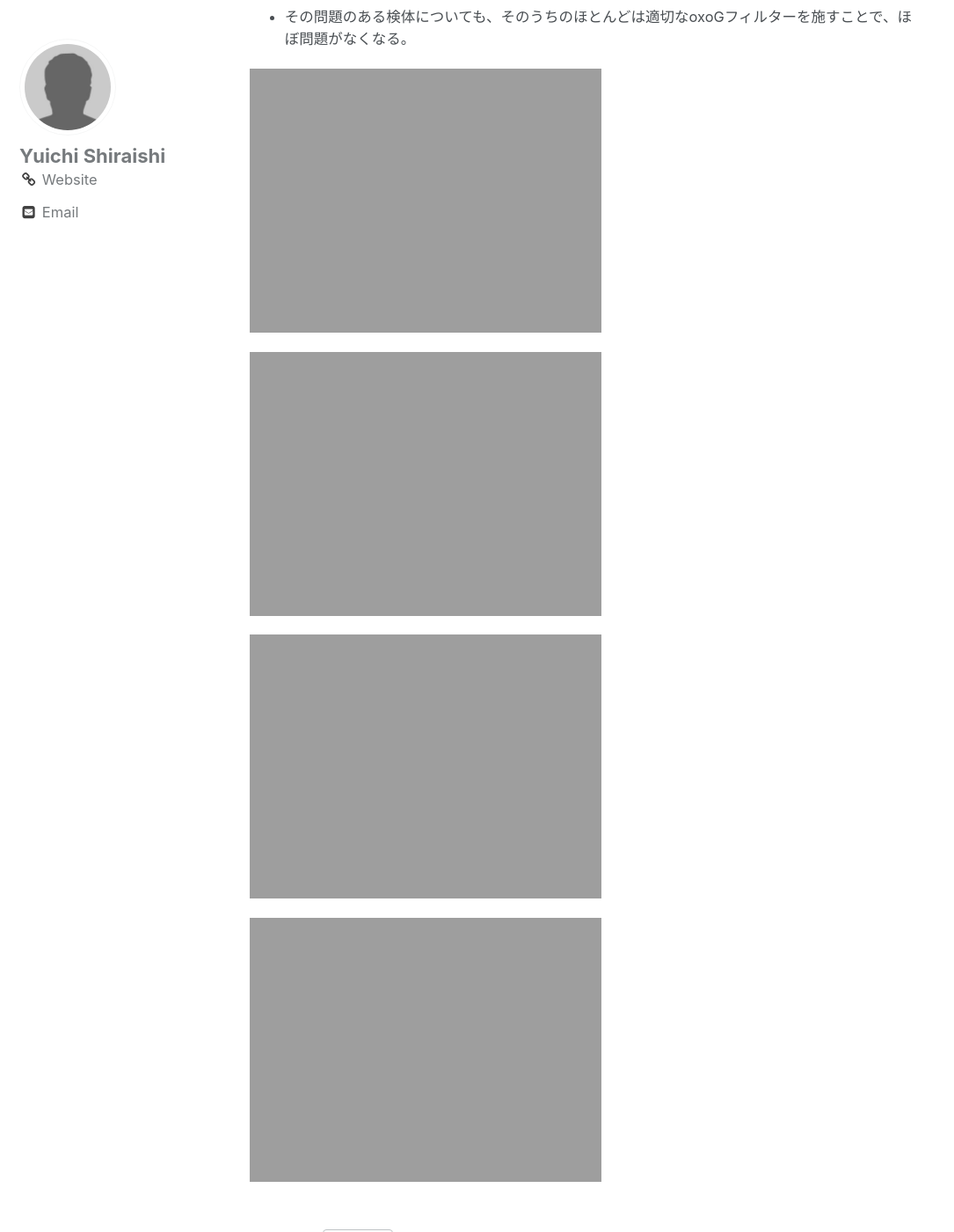
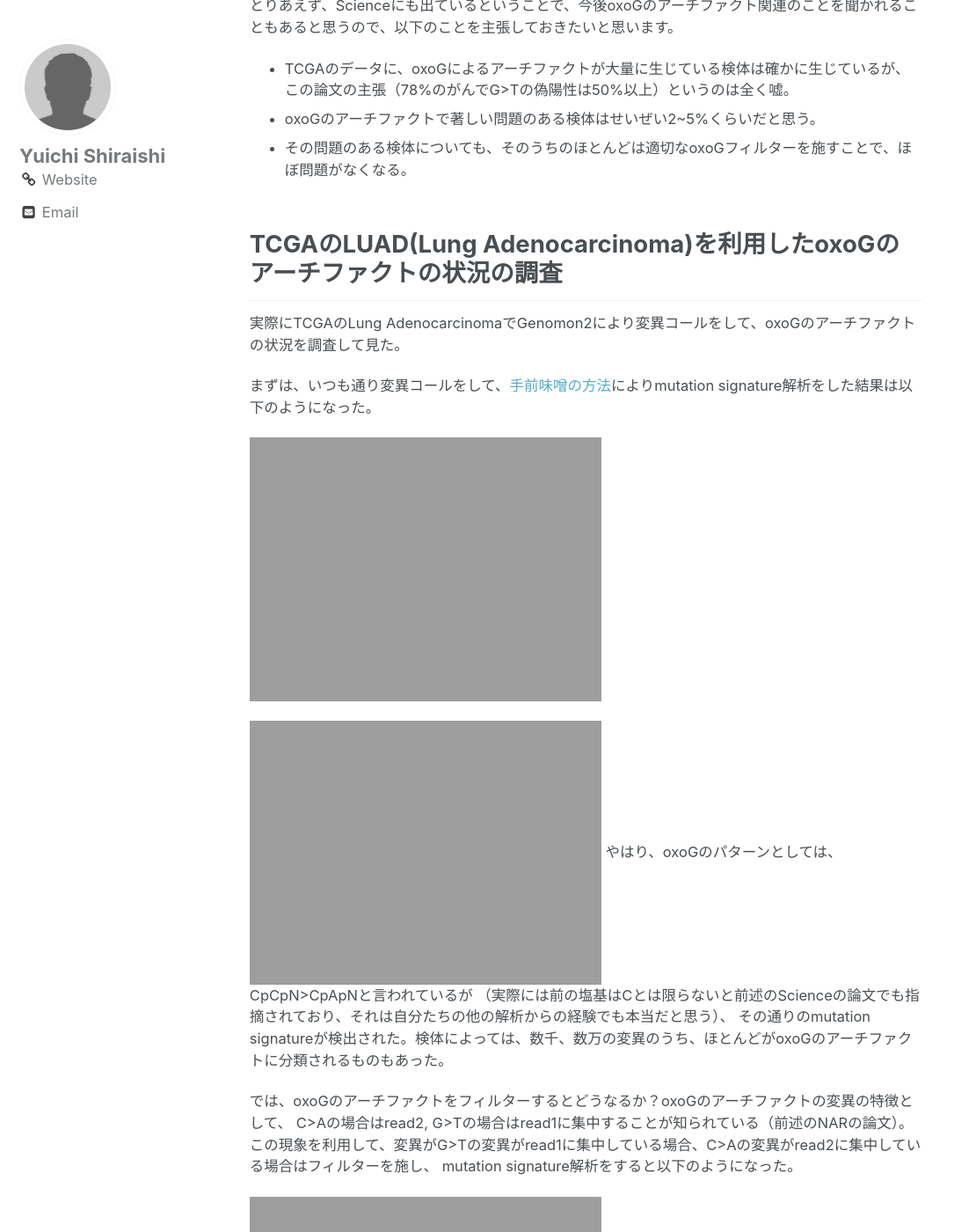
Before and after one commit to Genomon-Project/GenomonPagesR, a Jekyll site: the page built from _posts/2017-03-31-post-oxoG.md, in a window 1280 px wide and 1400 px high, scrolled down 1212 px. Shown: the whole window at 88% size, without its empty margins (0-1085 px from the left). Built offline with Jekyll 4.4.1, drawn with Linux system fonts in a browser that asks for light colours; some web fonts are replaced; some of the changed text lies outside the part shown.

Commit message:
Update 2017-03-31-post-oxoG.md

```diff
--- a/_posts/2017-03-31-post-oxoG.md
+++ b/_posts/2017-03-31-post-oxoG.md
@@ -35,10 +36,25 @@ author: Shiraishi
 - その問題のある検体についても、そのうちのほとんどは適切なoxoGフィルターを施すことで、ほぼ問題がなくなる。
 
 
+## TCGAのLUAD(Lung Adenocarcinoma)を利用したoxoGのアーチファクトの状況の調査
+実際にTCGAのLung AdenocarcinomaでGenomon2により変異コールをして、oxoGのアーチファクトの状況を調査して見た。
+
+まずは、いつも通り変異コールをして、[手前味噌の方法](https://www.ncbi.nlm.nih.gov/pubmed/26630308)によりmutation signature解析をした結果は以下のようになった。
+
 ![alt]({{ site.url }}{{ site.baseurl }}/images/2017-03-31-post-oxoG_pmsig_unfilt.png =600x)
 
 ![alt]({{ site.url }}{{ site.baseurl }}/images/2017-03-31-post-oxoG_membership_unfilt.png =600x)
+やはり、oxoGのパターンとしては、CpCpN>CpApNと言われているが
+（実際には前の塩基はCとは限らないと前述のScienceの論文でも指摘されており、それは自分たちの他の解析からの経験でも本当だと思う）、
+その通りのmutation signatureが検出された。検体によっては、数千、数万の変異のうち、ほとんどがoxoGのアーチファクトに分類されるものもあった。
+
+では、oxoGのアーチファクトをフィルターするとどうなるか？oxoGのアーチファクトの変異の特徴として、
+C>Aの場合はread2, G>Tの場合はread1に集中することが知られている（前述のNARの論文）。
+この現象を利用して、変異がG>Tの変異がread1に集中している場合、C>Aの変異がread2に集中している場合はフィルターを施し、
+mutation signature解析をすると以下のようになった。
 
 ![alt]({{ site.url }}{{ site.baseurl }}/images/2017-03-31-post-oxoG_pmsig_filt.png =400x)
 
 ![alt]({{ site.url }}{{ site.baseurl }}/images/2017-03-31-post-oxoG_membership_filt.png =600x)
+こちらで、oxoGのmutation signatureは不検出となり、ほとんど消えていることがわかる。
+ちなみに、こちらの方法でどのくらいの真の変異をフィルタリングしてしまうのか？ということが問題となるが、がん遺伝子の変異はほとんど残る。ただ、KRASの変異が少し消えてしまった。。。
```
Also changed, not shown: other parts of _posts/2017-03-31-post-oxoG.md (+2 -1 lines).
